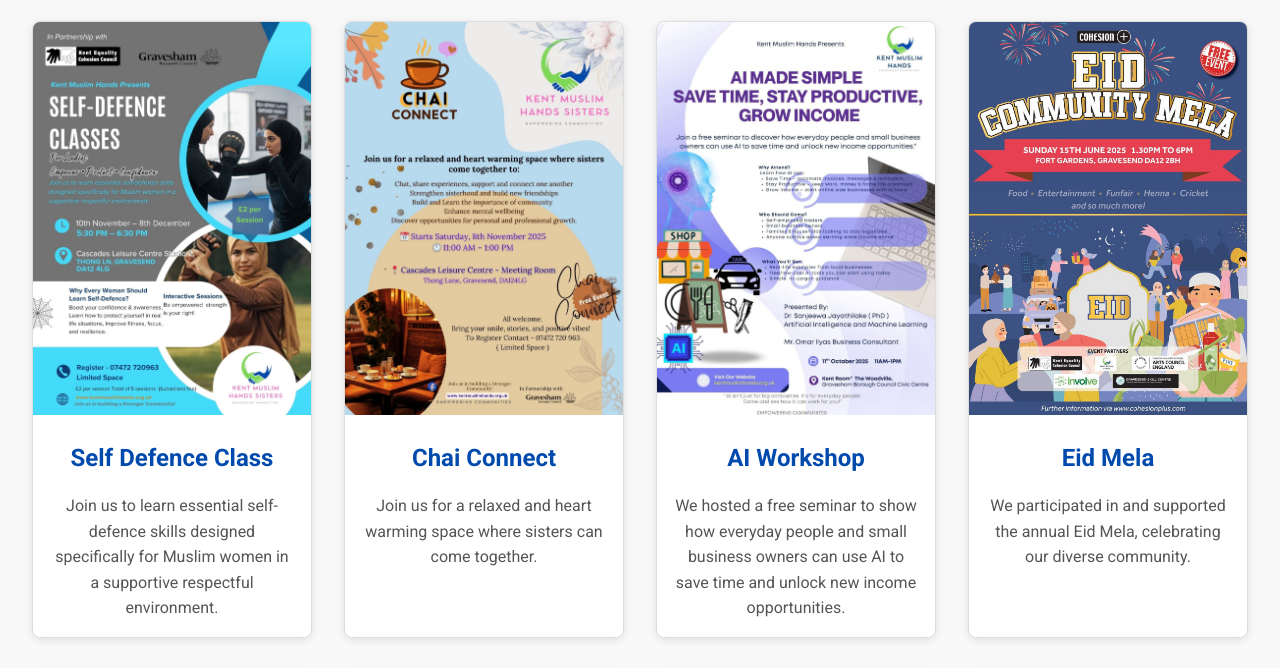
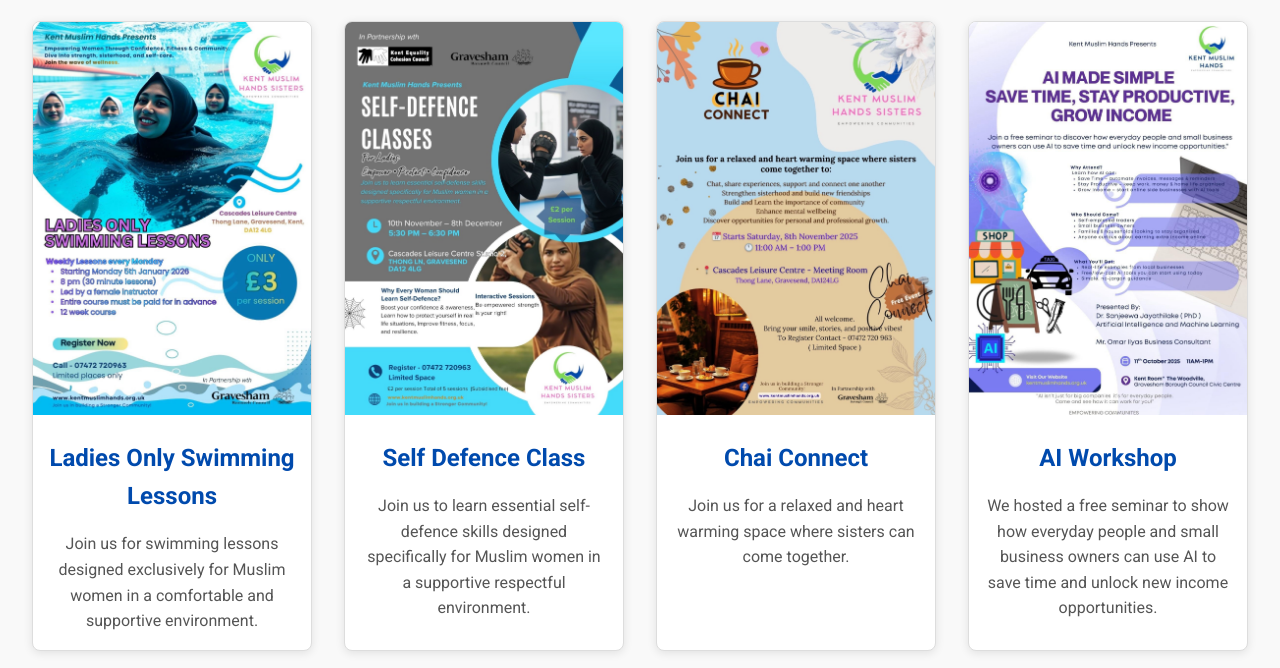
Before and after one commit to waqahm1/kmh, a plain HTML site: page projects.html in a window 1280 px wide. Shown: the part 242-910 px from the top of the page. Drawn offline with Linux system fonts and the light colour scheme; grey boxes are pictures that could not be loaded.

Commit message:
Update projects.html

```diff
--- a/projects.html
+++ b/projects.html
@@ -224,6 +224,11 @@
     <section class="projects-section">
       <h2>Current Projects</h2>
       <div class="projects-container">
+                <div class="project-card">
+          <img src="images/swimming.JPG" alt="Ladies Only Swimming Lessons" />
+          <h3>Ladies Only Swimming Lessons</h3>
+          <p>Join us for swimming lessons designed exclusively for Muslim women in a comfortable and supportive environment.</p>
+        </div>
         <div class="project-card">
           <img src="images/selfdefenceclass.JPG" alt="Self Defence Class" />
           <h3>Self Defence Class</h3>
```
